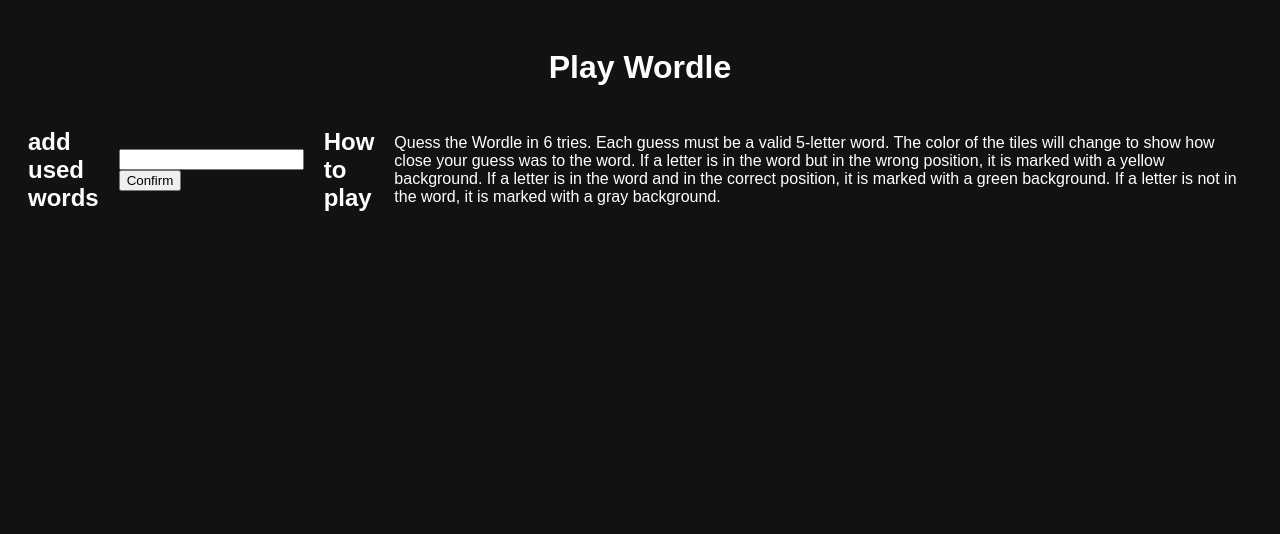
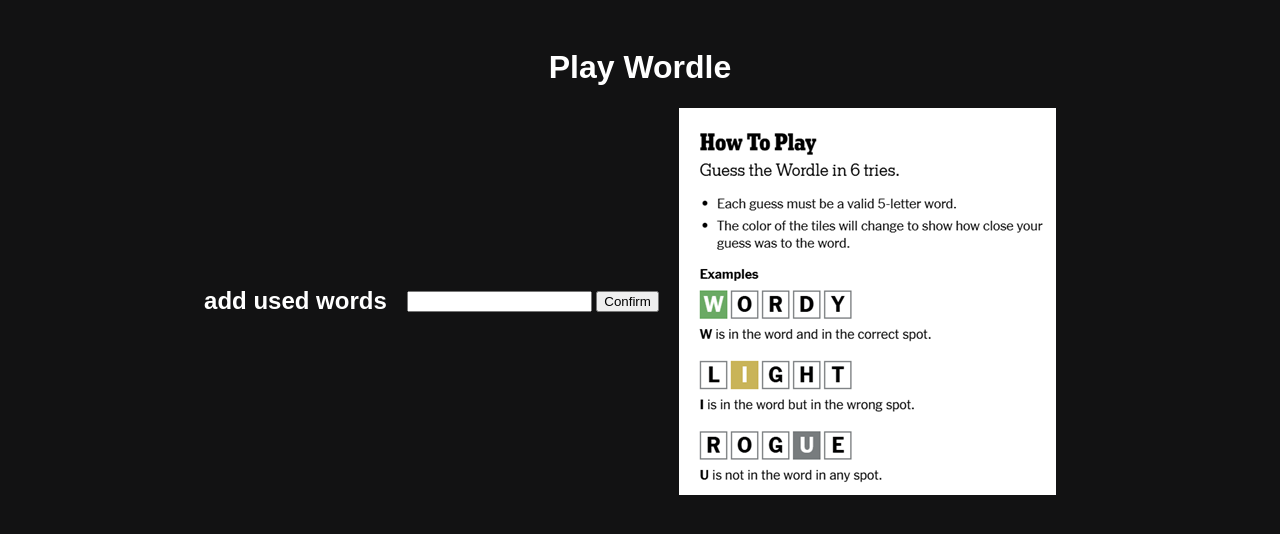
Before and after one commit to PVSPYH25P-Grupp-1/Agil-Grupp-Wordle, a Flask app: page / in a window 1280 px wide. Shown: the top 534 px of the page. Run offline with Flask 3, Linux system fonts and the light colour scheme.

Commit message:
lägg till bild 2

```diff
--- a/templates/wordle/layout.html
+++ b/templates/wordle/layout.html
@@ -12,12 +12,7 @@
     <div class="container container1">
         <h2>add used words</h2>
         {% block content %}{% endblock %}
-        <h2>How to play</h2>
-        <p>Quess the Wordle in 6 tries. Each guess must be a valid 5-letter word.
-            The color of the tiles will change to show how close your guess was to the word.
-            If a letter is in the word but in the wrong position, it is marked with a yellow background.
-            If a letter is in the word and in the correct position, it is marked with a green background.
-            If a letter is not in the word, it is marked with a gray background.
+        <img src="static/Regler.png" alt="Regler">
 </p>
     </div>
 
```
